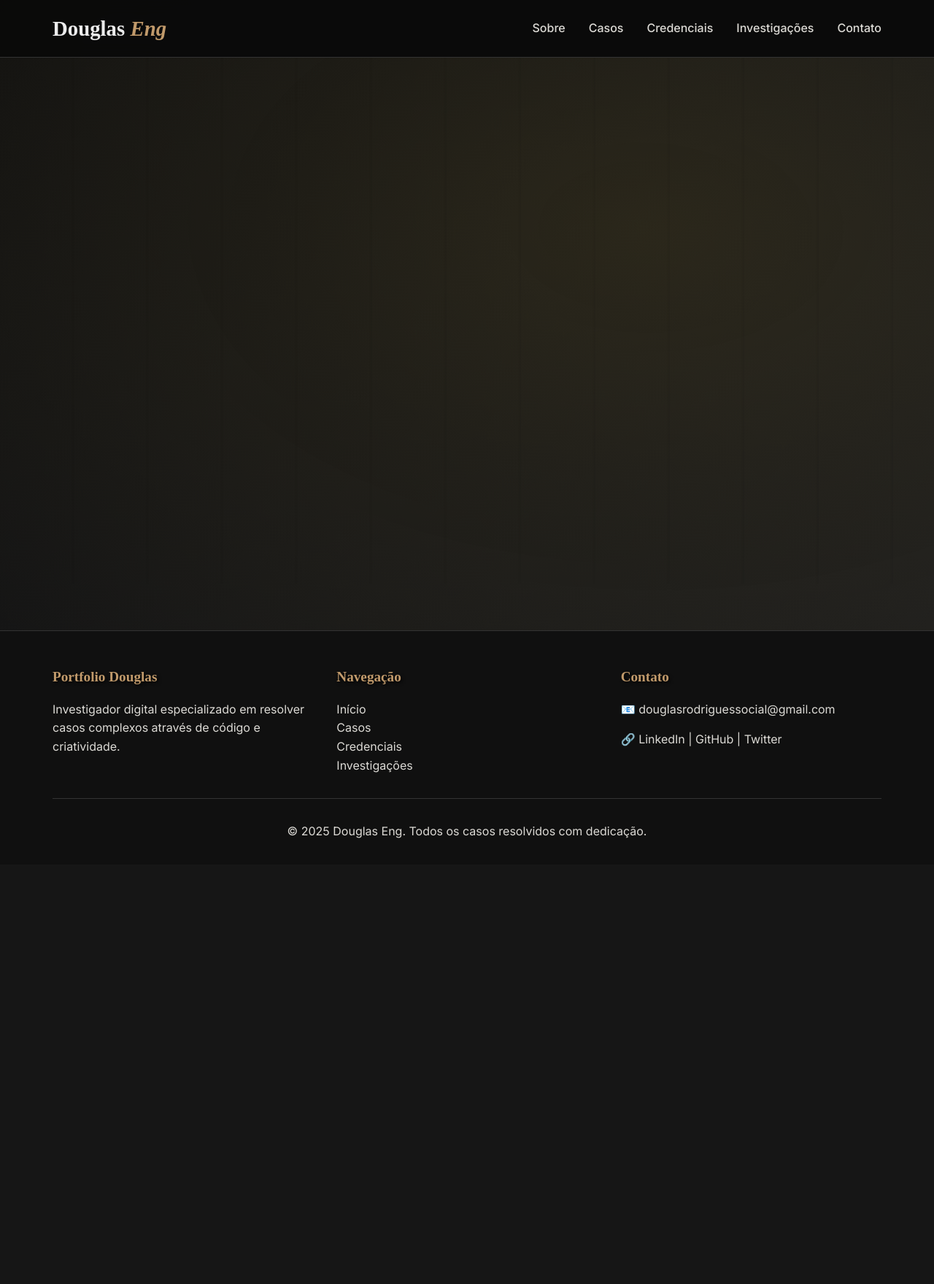
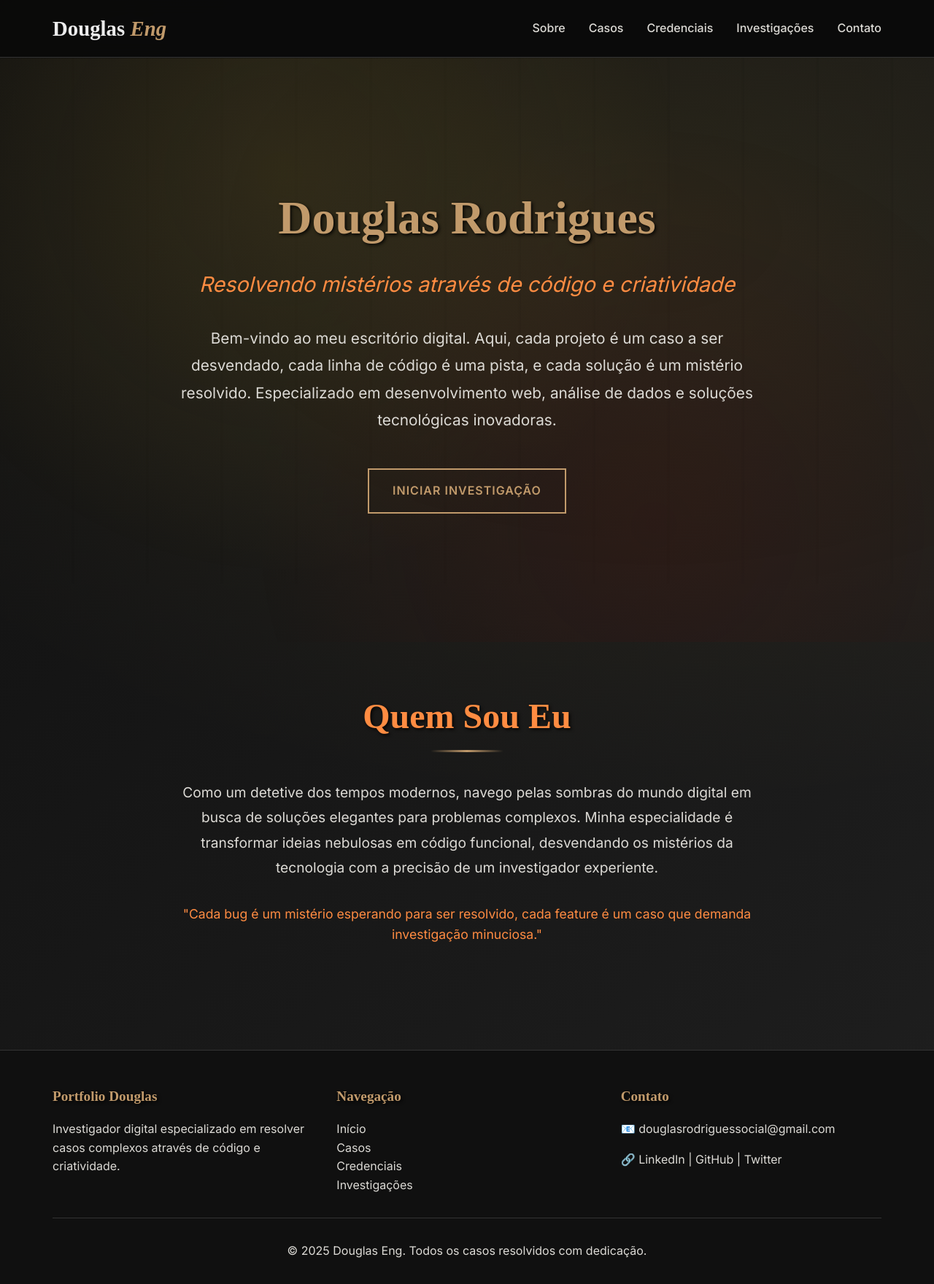
Before and after one commit to DouglasEng/Midnight-portfolio, a Django app: page / in a window 1280 px wide. Shown: the whole page at 73% size. Before the commit the page ends 1149 px from the top, so only its background shows below. Run offline with Django 5.2, Linux system fonts and the light colour scheme; some web fonts are replaced.

Commit message:
[ 🏗️ ] Index - Seção Hero & Sobre

```diff
--- a/portfolio-dg/core/static/css/style.css
+++ b/portfolio-dg/core/static/css/style.css
@@ -224,7 +224,36 @@ p {
     background: linear-gradient(90deg, transparent, var(--noir-gold), transparent);
 }
 
+/* seção inicial*/
+.hero {
+    min-height: 100vh;
+    display: flex;
+    align-items: center;
+    justify-content: center;
+    text-align: center;
+    position: relative;
+    background:
+        radial-gradient(circle at 30% 20%, rgba(212, 175, 55, 0.1) 0%, transparent 50%),
+        radial-gradient(circle at 70% 80%, rgba(139, 0, 0, 0.1) 0%, transparent 50%);
+}
 
+.hero-content {
+    max-width: 800px;
+    animation: fadeInUp 1s ease-out;
+}
+
+.hero-subtitle {
+    font-size: clamp(1.2rem, 2.5vw, 1.8rem);
+    color: var(--noir-amber);
+    margin-bottom: 2rem;
+    font-style: italic;
+}
+
+.hero-description {
+    font-size: clamp(1rem, 2vw, 1.3rem);
+    margin-bottom: 3rem;
+    line-height: 1.8;
+}
 
 /* botões */
 .btn {
--- a/portfolio-dg/core/templates/index.html
+++ b/portfolio-dg/core/templates/index.html
@@ -0,0 +1,38 @@
+{% extends 'base.html' %}
+{% load static %}
+
+{% block content %}
+<section class="hero">
+    <div class="hero-content fade-in">
+        <h1>Douglas Rodrigues</h1>
+        <p class="hero-subtitle">Resolvendo mistérios através de código e criatividade</p>
+        <p class="hero-description">
+            Bem-vindo ao meu escritório digital. Aqui, cada projeto é um caso a ser desvendado,
+            cada linha de código é uma pista, e cada solução é um mistério resolvido.
+            Especializado em desenvolvimento web, análise de dados e soluções tecnológicas inovadoras.
+        </p>
+        <a href="#sobre" class="btn">Iniciar Investigação</a>
+    </div>
+</section>
+
+<section id="sobre" class="section">
+    <div class="fade-in">
+        <h2 class="section-title">Quem Sou Eu</h2>
+        <div style="max-width: 800px; margin: 0 auto; text-align: center;">
+            <p style="font-size: 1.2rem; line-height: 1.8; margin-bottom: 2rem;">
+                Como um detetive dos tempos modernos, navego pelas sombras do mundo digital
+                em busca de soluções elegantes para problemas complexos. Minha especialidade
+                é transformar ideias nebulosas em código funcional, desvendando os mistérios
+                da tecnologia com a precisão de um investigador experiente.
+            </p>
+            <p style="font-size: 1.1rem; color: var(--noir-amber);">
+                "Cada bug é um mistério esperando para ser resolvido,
+                cada feature é um caso que demanda investigação minuciosa."
+            </p>
+        </div>
+    </div>
+</section>
+
+
+
+{% endblock %}
--- a/portfolio-dg/core/views.py
+++ b/portfolio-dg/core/views.py
@@ -17,4 +17,4 @@ def home(request):
         'page_title': 'DouglasEng - Investigador Digital'
     }
 
-    return render(request, 'base.html', context)
+    return render(request, 'index.html', context)
```
Also changed, not shown: portfolio-dg/db_public.sqlite3 (added).
